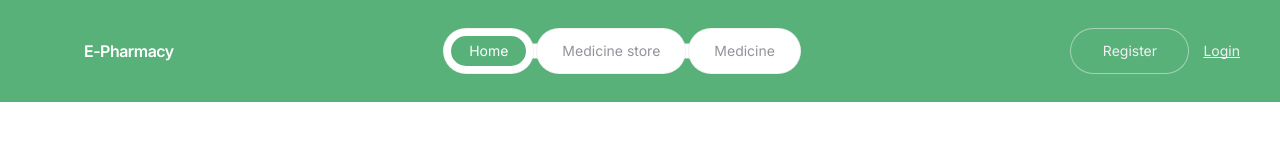
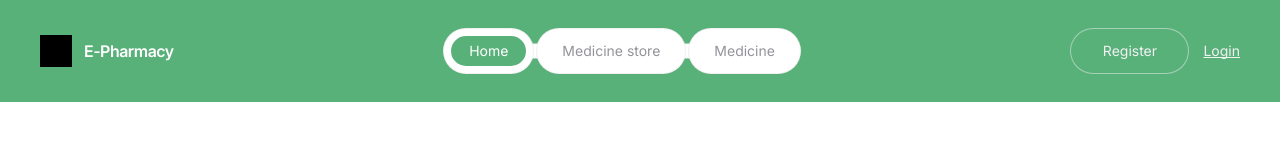
Before and after one commit to olgaferubko/e-pharmacy-frontend, a React (Vite) app: page / in a window 1280 px wide. Shown: the top 160 px of the page. Built offline with nearby package versions, Linux system fonts and the light colour scheme.

Commit message:
correct icons

```diff
--- a/src/components/Header/Header.jsx
+++ b/src/components/Header/Header.jsx
@@ -25,7 +25,7 @@ const Header = ({ isLoggedIn = false, onLogout = () => {} }) => {
       <div className={s.headerContainer}>
         <Link to="/" className={s.logo}>
           <svg className={`${s.logoIcon} ${logoClass}`}>
-            <use href="/logo.svg" />
+            <use href="/icons.svg#logo" />
           </svg>
           <span className={`${s.logoText} ${logoTextClass}`}>E-Pharmacy</span>
         </Link>
```
Also changed, not shown: public/icons.svg.
